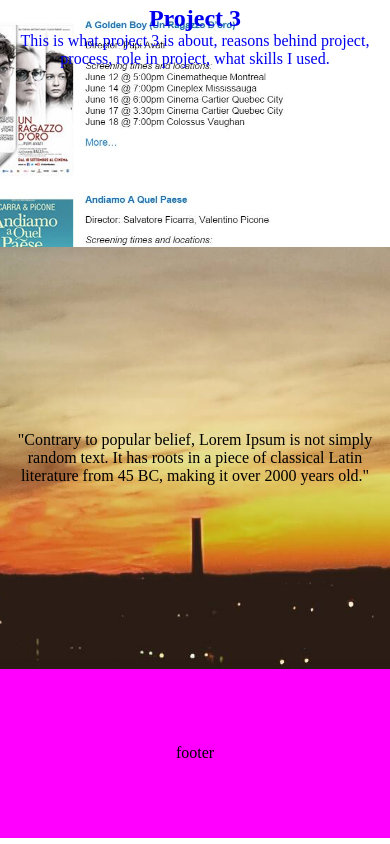
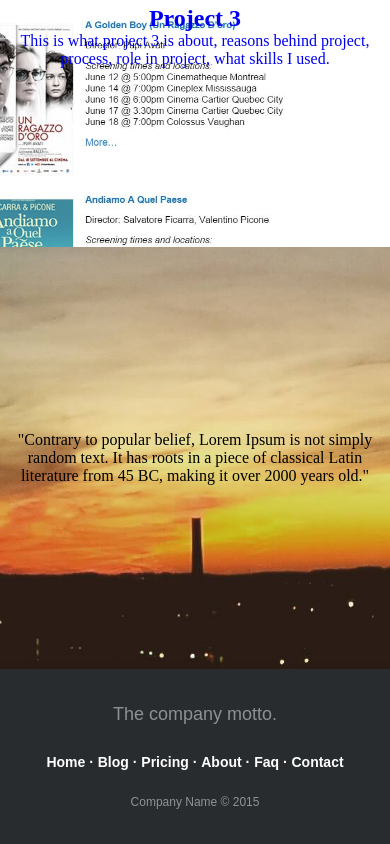
Before and after one commit to s33yan/Project, a plain HTML site: page index.html in a window 390 px wide. Shown: the part 2707-3551 px from the top of the page. Drawn offline with Linux system fonts and the light colour scheme.

Commit message:
Add footer

```diff
--- a/css/main.css
+++ b/css/main.css
@@ -162,3 +162,67 @@ a {
         height: 30Vh;
     }
 }
+
+/*footer begins*/
+.footer-basic-centered{
+	background-color: #292c2f;
+	box-shadow: 0 1px 1px 0 rgba(0, 0, 0, 0.12);
+	box-sizing: border-box;
+	width: 100%;
+	text-align: center;
+	font: normal 18px sans-serif;
+
+	padding: 45px;
+}
+
+.footer-basic-centered .footer-company-motto{
+	color:  #8d9093;
+	font-size: 24px;
+	margin: 0;
+}
+
+.footer-basic-centered .footer-company-name{
+	color:  #8f9296;
+	font-size: 14px;
+	margin: 0;
+}
+
+.footer-basic-centered .footer-links{
+	list-style: none;
+	font-weight: bold;
+	color:  #ffffff;
+	padding: 35px 0 23px;
+	margin: 0;
+}
+
+.footer-basic-centered .footer-links a{
+	display:inline-block;
+	text-decoration: none;
+	color: inherit;
+}
+/*footer ends*/
+
+/*for the footer*/
+@media (max-width: 600px) {
+
+	.footer-basic-centered{
+		padding: 35px;
+	}
+
+	.footer-basic-centered .footer-company-motto{
+		font-size: 18px;
+	}
+
+	.footer-basic-centered .footer-company-name{
+		font-size: 12px;
+	}
+
+	.footer-basic-centered .footer-links{
+		font-size: 14px;
+		padding: 25px 0 20px;
+	}
+
+	.footer-basic-centered .footer-links a{
+		line-height: 1.8;
+	}
+}
--- a/index.html
+++ b/index.html
@@ -71,11 +71,34 @@
             <p>"Contrary to popular belief, Lorem Ipsum is not simply random text. It has roots in a piece of classical Latin literature from 45 BC, making it over 2000 years old."</p>
         </div>
     </div>
+    <footer class="footer-basic-centered">
+
+			<p class="footer-company-motto">The company motto.</p>
+
+			<p class="footer-links">
+				<a href="#">Home</a>
+				·
+				<a href="#">Blog</a>
+				·
+				<a href="#">Pricing</a>
+				·
+				<a href="#">About</a>
+				·
+				<a href="#">Faq</a>
+				·
+				<a href="#">Contact</a>
+			</p>
+
+			<p class="footer-company-name">Company Name &copy; 2015</p>
+
+		</footer>
+    <!--
     <div class="module_footer">
         <div class="content">
             <p>footer</p>
         </div>
     </div>
+-->
 </body>
 
 </html>
```
